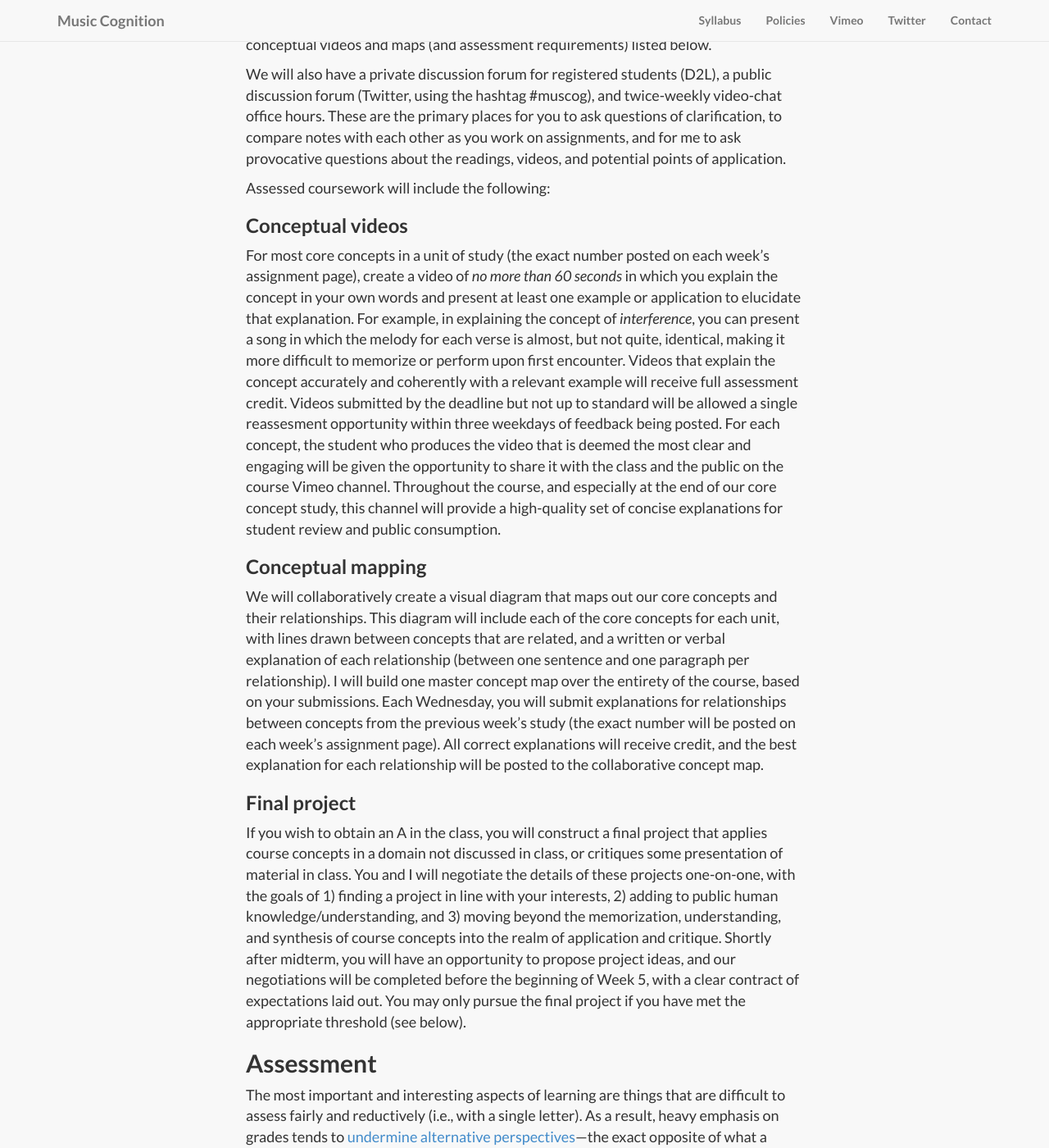
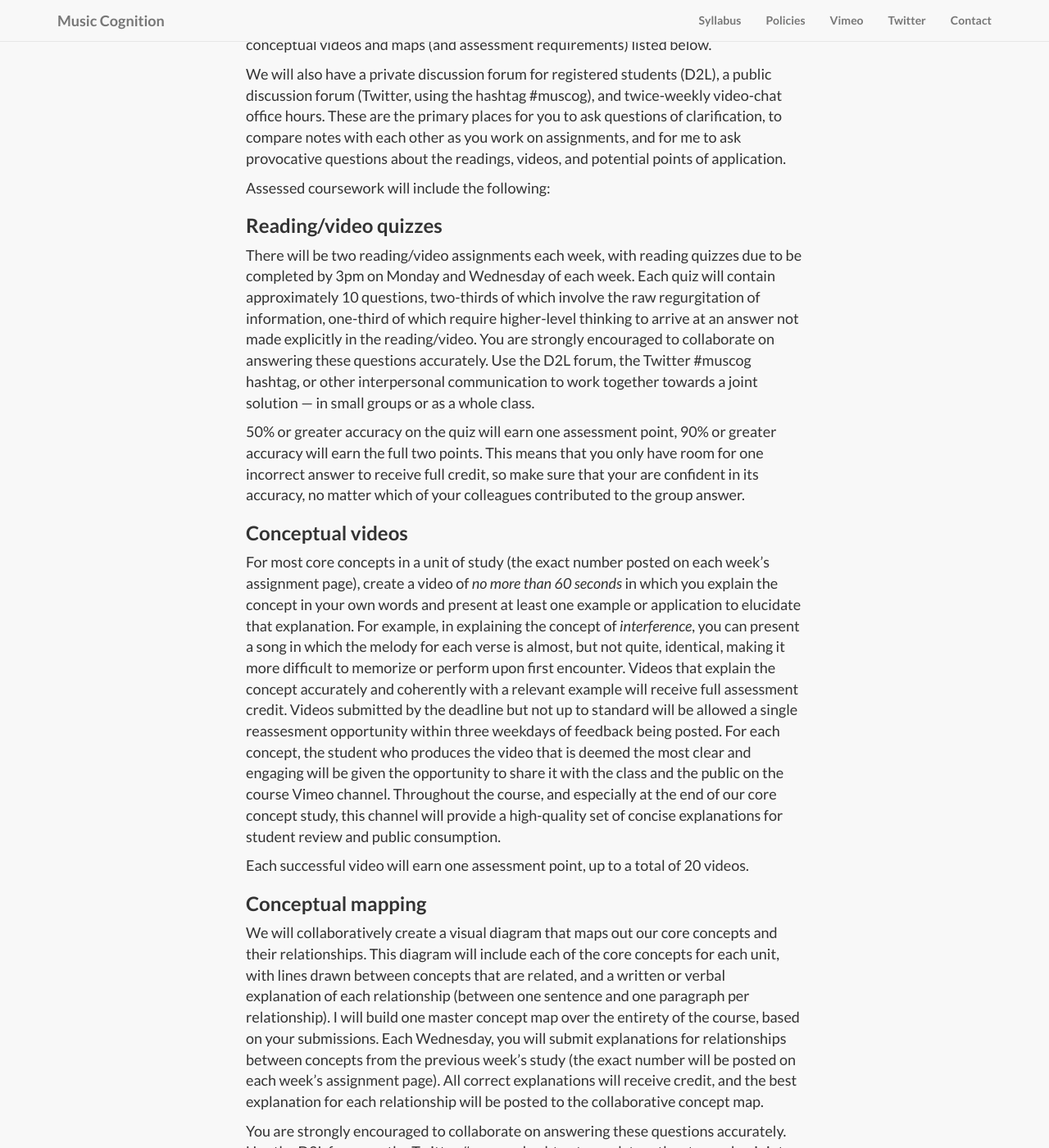
Before and after one commit to kshaffer/cognition, a Jekyll site: the page built from syllabus.md, in a window 1280 px wide and 1400 px high, scrolled down 3365 px. Shown: the whole window at 82% size. Built offline with Jekyll 4.4.1, drawn with Linux system fonts in a browser that asks for light colours; nearby versions of some CDN libraries; library files that are not in the unit come from our copies; some of the changed text lies outside the part shown.

Commit message:
syllabus update (assessments)

```diff
--- a/syllabus.md
+++ b/syllabus.md
@@ -65,23 +65,35 @@ Week 5 (June 29–July 3): Final projects and reassessments
 
 Students will be provided with the following informational resources to engage during each unit:
 
-*Readings* drawn from the required textbooks, and occasional supplemental resources such as scholarly articles from the field.
+**Readings** drawn from the required textbooks, and occasional supplemental resources such as scholarly articles from the field.
 
-*Videos* created by me, which will offer audio/visual explanations of concepts in the reading, demonstrations of how those concepts are applied in specific situations, contradictory perspectives to those expressed in the readings, and alternative explanations.
+**Videos** created by me, which will offer audio/visual explanations of concepts in the reading, demonstrations of how those concepts are applied in specific situations, contradictory perspectives to those expressed in the readings, and alternative explanations.
 
-*Core concept lists* will be provided for each unit, which will form the basis for the conceptual videos and maps (and assessment requirements) listed below.
+**Core concept lists** will be provided for each unit, which will form the basis for the conceptual videos and maps (and assessment requirements) listed below.
 
 We will also have a private discussion forum for registered students (D2L), a public discussion forum (Twitter, using the hashtag #muscog), and twice-weekly video-chat office hours. These are the primary places for you to ask questions of clarification, to compare notes with each other as you work on assignments, and for me to ask provocative questions about the readings, videos, and potential points of application.
 
 Assessed coursework will include the following:
 
+### Reading/video quizzes
+
+There will be two reading/video assignments each week, with reading quizzes due to be completed by 3pm on Monday and Wednesday of each week. Each quiz will contain approximately 10 questions, two-thirds of which involve the raw regurgitation of information, one-third of which require higher-level thinking to arrive at an answer not made explicitly in the reading/video. You are strongly encouraged to collaborate on answering these questions accurately. Use the D2L forum, the Twitter #muscog hashtag, or other interpersonal communication to work together towards a joint solution — in small groups or as a whole class.
+
+50% or greater accuracy on the quiz will earn one assessment point, 90% or greater accuracy will earn the full two points. This means that you only have room for one incorrect answer to receive full credit, so make sure that your are confident in its accuracy, no matter which of your colleagues contributed to the group answer.
+
 ### Conceptual videos
 
 For most core concepts in a unit of study (the exact number posted on each week's assignment page), create a video of *no more than 60 seconds* in which you explain the concept in your own words and present at least one example or application to elucidate that explanation. For example, in explaining the concept of *interference*, you can present a song in which the melody for each verse is almost, but not quite, identical, making it more difficult to memorize or perform upon first encounter. Videos that explain the concept accurately and coherently with a relevant example will receive full assessment credit. Videos submitted by the deadline but not up to standard will be allowed a single reassesment opportunity within three weekdays of feedback being posted. For each concept, the student who produces the video that is deemed the most clear and engaging will be given the opportunity to share it with the class and the public on the course Vimeo channel. Throughout the course, and especially at the end of our core concept study, this channel will provide a high-quality set of concise explanations for student review and public consumption.
 
+Each successful video will earn one assessment point, up to a total of 20 videos.
+
 ### Conceptual mapping
 
 We will collaboratively create a visual diagram that maps out our core concepts and their relationships. This diagram will include each of the core concepts for each unit, with lines drawn between concepts that are related, and a written or verbal explanation of each relationship (between one sentence and one paragraph per relationship). I will build one master concept map over the entirety of the course, based on your submissions. Each Wednesday, you will submit explanations for relationships between concepts from the previous week's study (the exact number will be posted on each week's assignment page). All correct explanations will receive credit, and the best explanation for each relationship will be posted to the collaborative concept map.
+
+You are strongly encouraged to collaborate on answering these questions accurately. Use the D2L forum or the Twitter #muscog hashtag to work together towards a joint solution — in small groups or as a whole class. If the same answer is submitted by more than one person, *only those who provide evidence of their collaborative participation on D2L or Twitter will receive credit*. (Note: this is different from the quizzes.)
+
+Each valid contribution to the conceptual map will earn one assessment point, up to a total of 8 (2 per week).
 
 ### Final project
 
```
